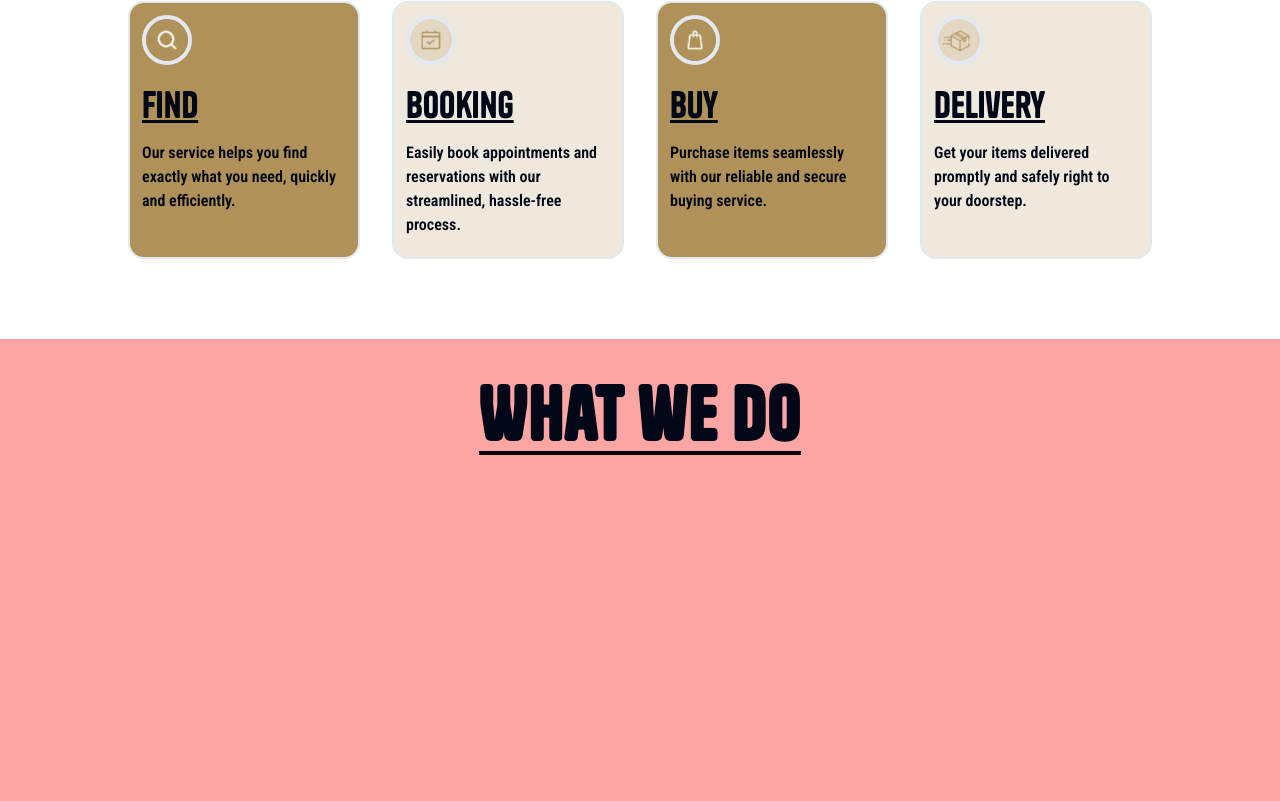
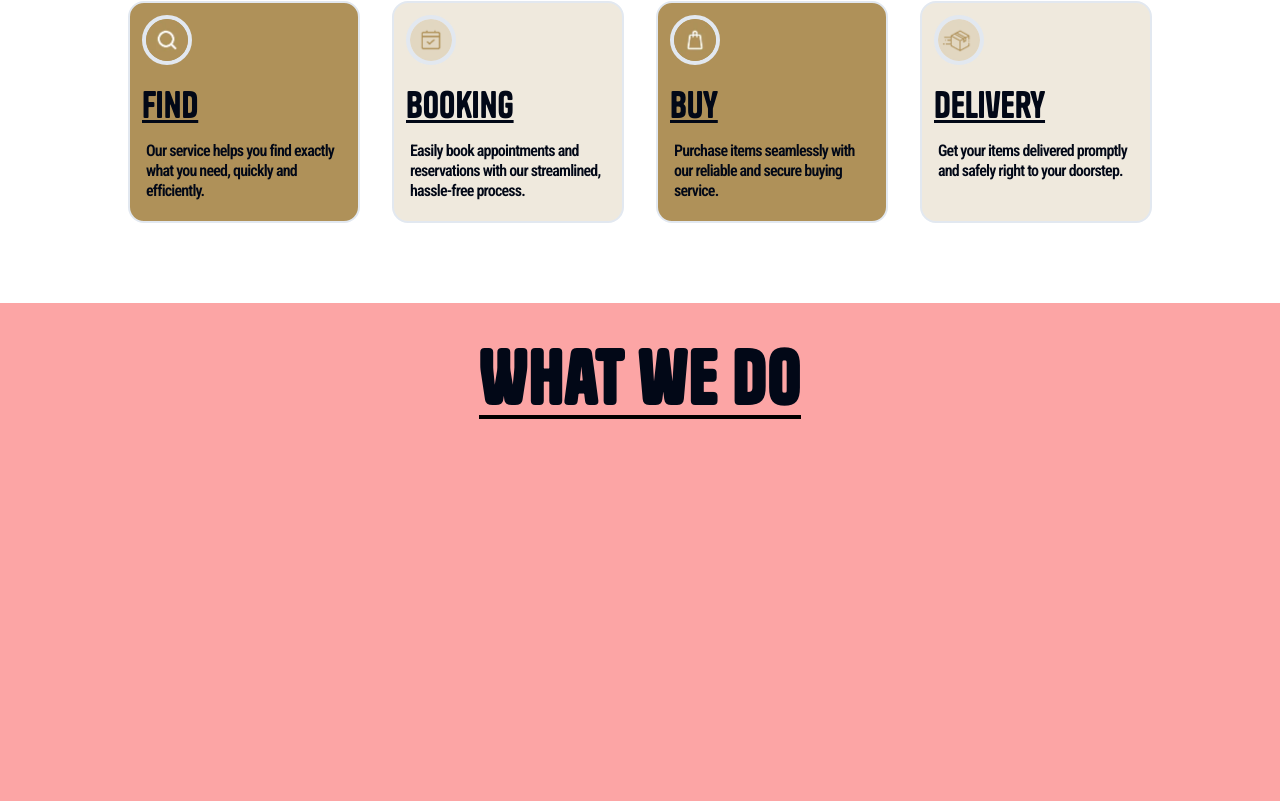
Before and after one commit to Winterson-Islary/static-site-for-fren, a React (Vite) app: page / in a window 1280 px wide. Shown: the part 1059-1860 px from the top of the page. Built offline with nearby package versions, Linux system fonts and the light colour scheme.

Commit message:
changed font properties of description section

```diff
--- a/src/components/DisplayFeatures.tsx
+++ b/src/components/DisplayFeatures.tsx
@@ -47,8 +47,8 @@ function DisplayFeatures() {
 						<section className="text-left md:pt-5 font-tanker text-2xl md:text-4xl underline">
 							{feature.title}
 						</section>
-						<section className="text-left md:pb-2 md:pt-4 font-roboto font-semibold md:text-md">
-							{feature.desc}
+						<section className="text-left md:pb-2 md:pt-4 font-roboto font-semibold text-sm border-l-2 md:border-none rounded-l rounded-r-full px-1 border-black md:text-base ">
+							<p className="leading-tight tracking-tighter">{feature.desc}</p>
 						</section>
 					</div>
 				);
```
